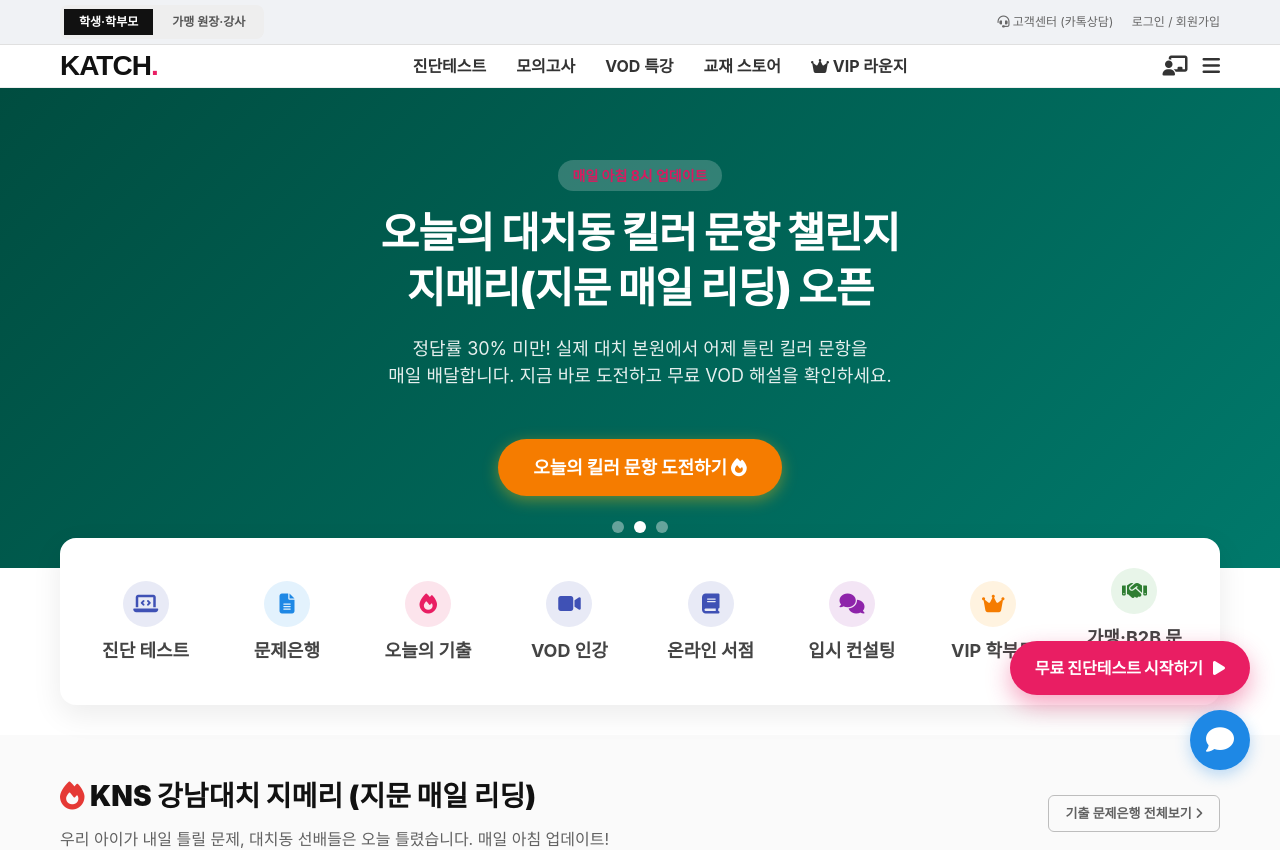
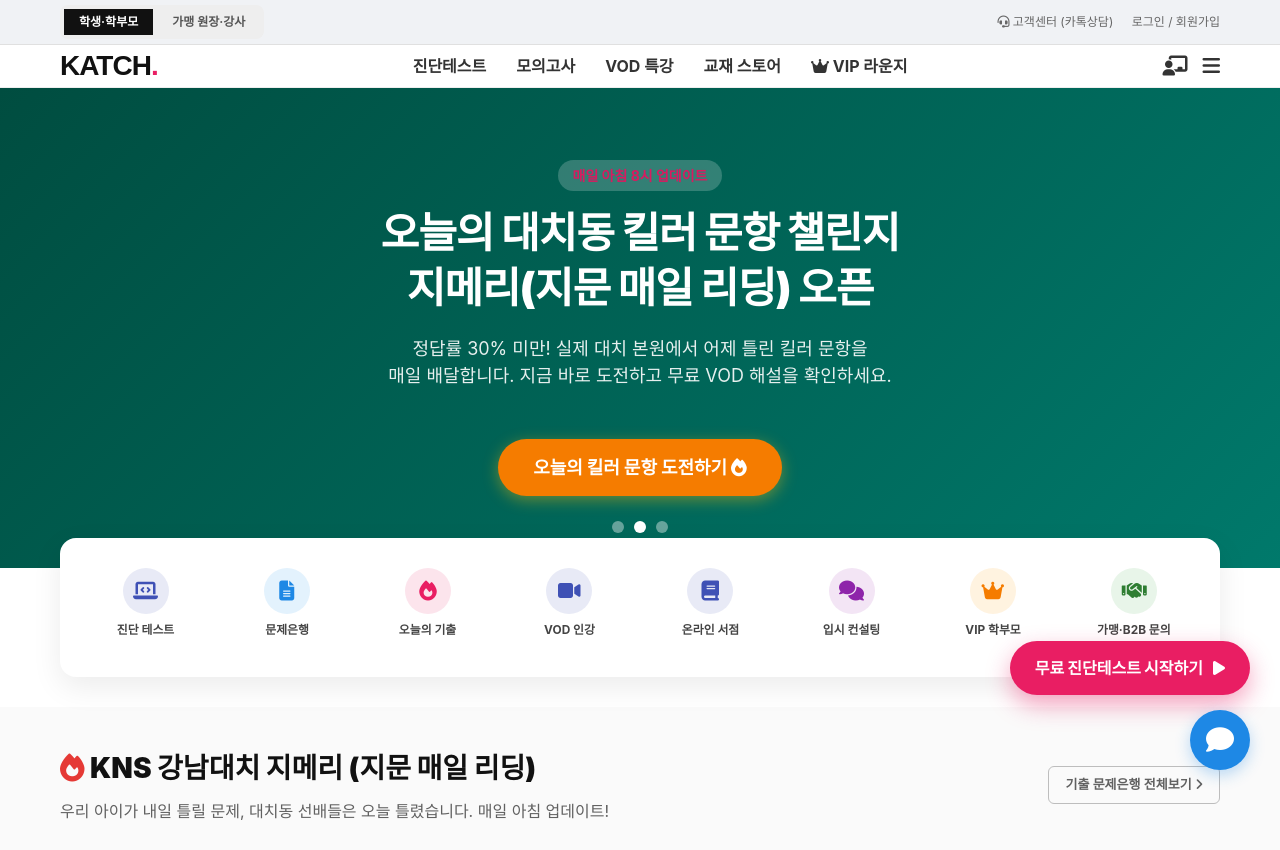
Before and after one commit to leesso486/katch, a Next.js app: page / in a window 1280 px wide. Shown: the top 850 px of the page. Built offline with nearby package versions, Linux system fonts and the light colour scheme; no server answers; the database is empty; a web font is replaced by a local one.

Commit message:
Use CSS transform to forcefully shrink quick menu text down to ~8px bypassing Chrome minimum font size

```diff
--- a/public/home_template.html
+++ b/public/home_template.html
@@ -51,7 +51,7 @@
         .q-item { display: flex; flex-direction: column; align-items: center; justify-content: center; padding: 10px; text-decoration: none; color: #333; border-radius: 12px; transition: background 0.2s; }
         .q-item:hover { background: #f5f7fa; }
         .q-icon { width: 46px; height: 46px; background: #e8eaf6; color: #3f51b5; border-radius: 50%; display: flex; align-items: center; justify-content: center; font-size: 20px; margin-bottom: 8px; }
-        .q-text { font-size: 8px; font-weight: 700; text-align: center; color: #444; }
+        .q-text { font-size: 12px; font-weight: 700; text-align: center; color: #444; transform: scale(0.66); transform-origin: top center; margin-top: -3px; white-space: nowrap; }
 
         /* 4. Target E-Commerce Tabs */
         .commerce-section { padding: 60px 0; background: white; }
--- a/src/app/globals.css
+++ b/src/app/globals.css
@@ -43,7 +43,7 @@ body {
 .q-item { display: flex; flex-direction: column; align-items: center; justify-content: center; padding: 10px; text-decoration: none; color: #333; border-radius: 12px; transition: background 0.2s; }
 .q-item:hover { background: #f5f7fa; }
 .q-icon { width: 46px; height: 46px; background: #e8eaf6; color: #3f51b5; border-radius: 50%; display: flex; align-items: center; justify-content: center; font-size: 20px; margin-bottom: 8px; }
-.q-text { font-size: 8px; font-weight: 700; text-align: center; color: #444; }
+.q-text { font-size: 12px; font-weight: 700; text-align: center; color: #444; transform: scale(0.66); transform-origin: top center; margin-top: -3px; white-space: nowrap; }
 
 /* 4. Target E-Commerce Tabs */
 .commerce-section { padding: 60px 0; background: white; }
```
